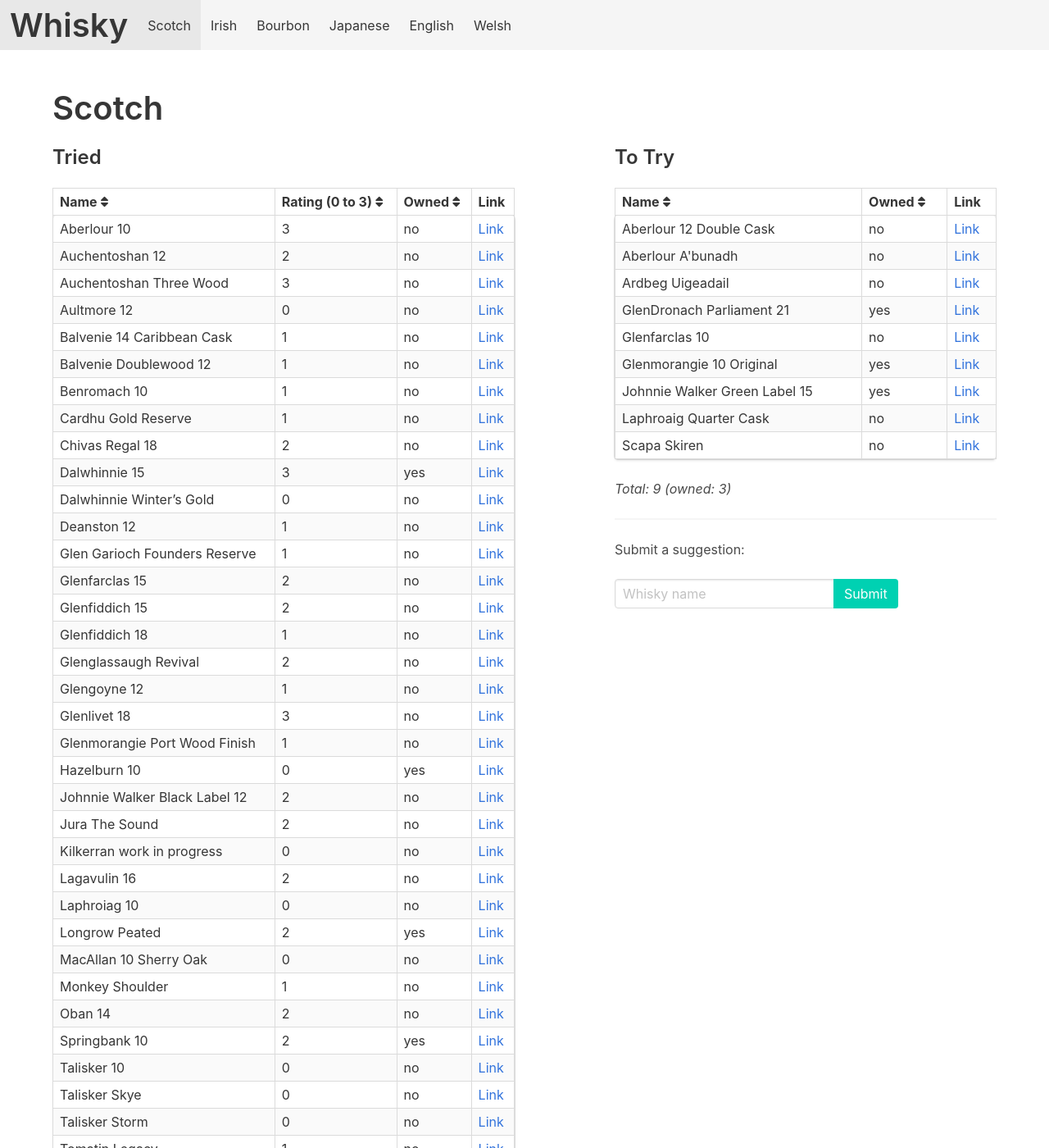
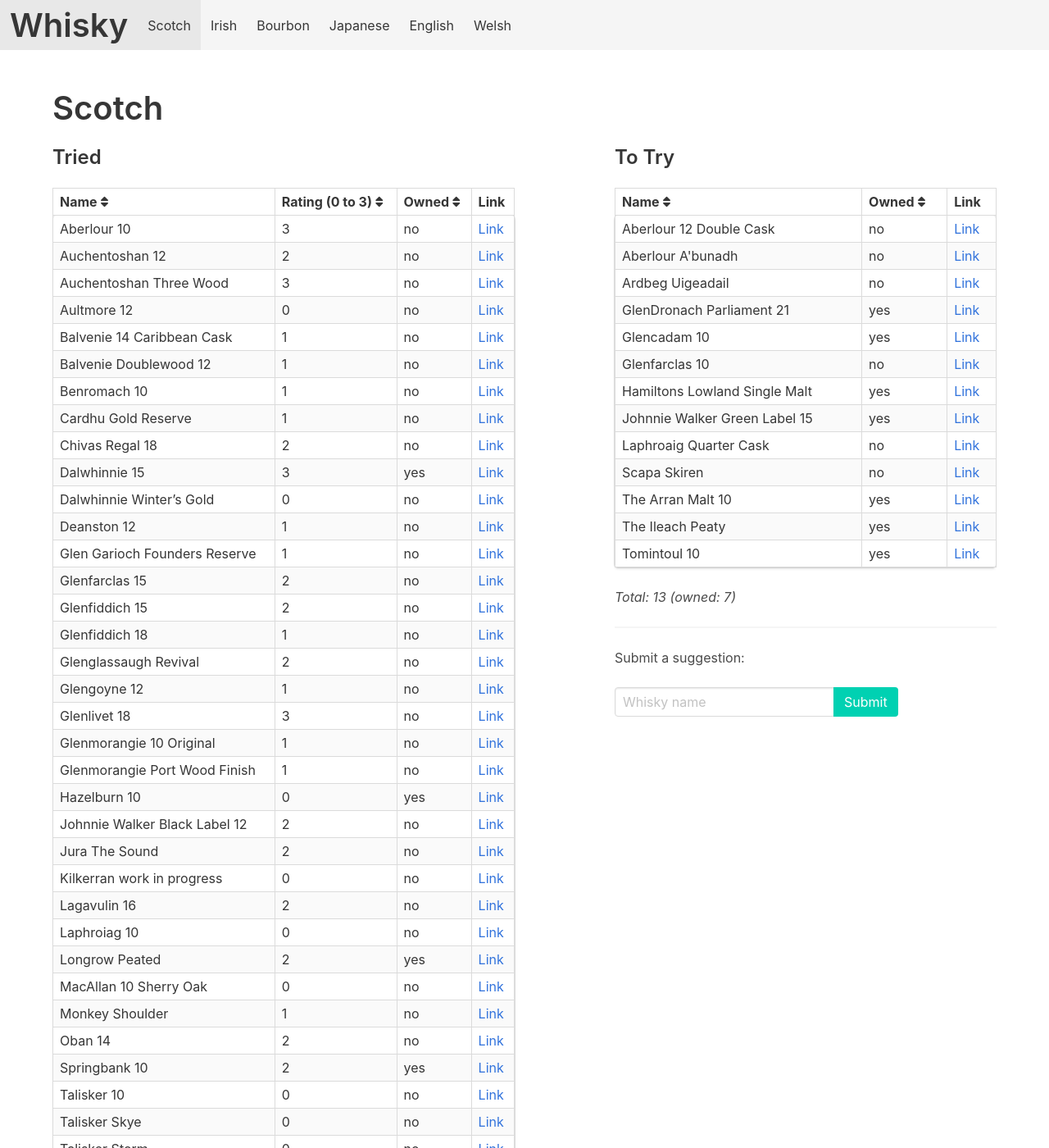
Before and after one commit to grega/whisky, a Jekyll site: the page built from scotch.html, in a window 1280 px wide and 1400 px high. Shown: the whole window at 82% size. Built offline with Jekyll 4.4.1, drawn with Linux system fonts in a browser that asks for light colours; nearby versions of some CDN libraries; some of the changed text lies outside the part shown.

Commit message:
Update scotch

```diff
--- a/_data/scotch/to_try.yml
+++ b/_data/scotch/to_try.yml
@@ -3,10 +3,18 @@
   owned: true
 - name: Aberlour 12 Double Cask
 - name: Glenfarclas 10
-- name: Glenmorangie 10 Original
-  owned: true
 - name: Laphroaig Quarter Cask
 - name: Scapa Skiren
 - name: Aberlour A'bunadh
 - name: GlenDronach Parliament 21
   owned: true
+- name: The Ileach Peaty
+  owned: true
+- name: The Arran Malt 10
+  owned: true
+- name: Glencadam 10
+  owned: true
+- name: Tomintoul 10
+  owned: true
+- name: Hamiltons Lowland Single Malt
+  owned: true
--- a/_data/scotch/tried.yml
+++ b/_data/scotch/tried.yml
@@ -109,3 +109,6 @@
 
 - name: Glengoyne 12
   rating: 1
+
+- name: Glenmorangie 10 Original
+  rating: 1
```
